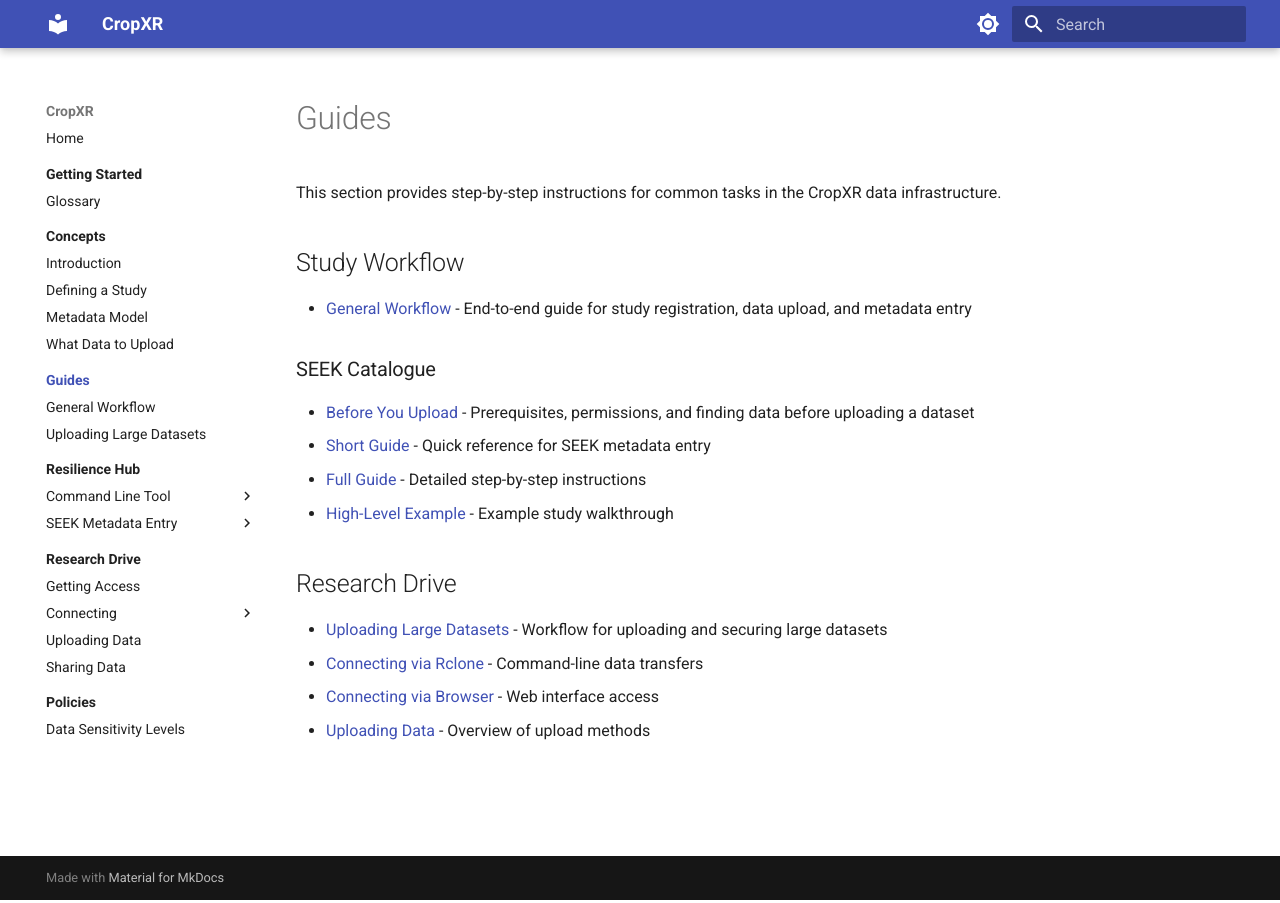
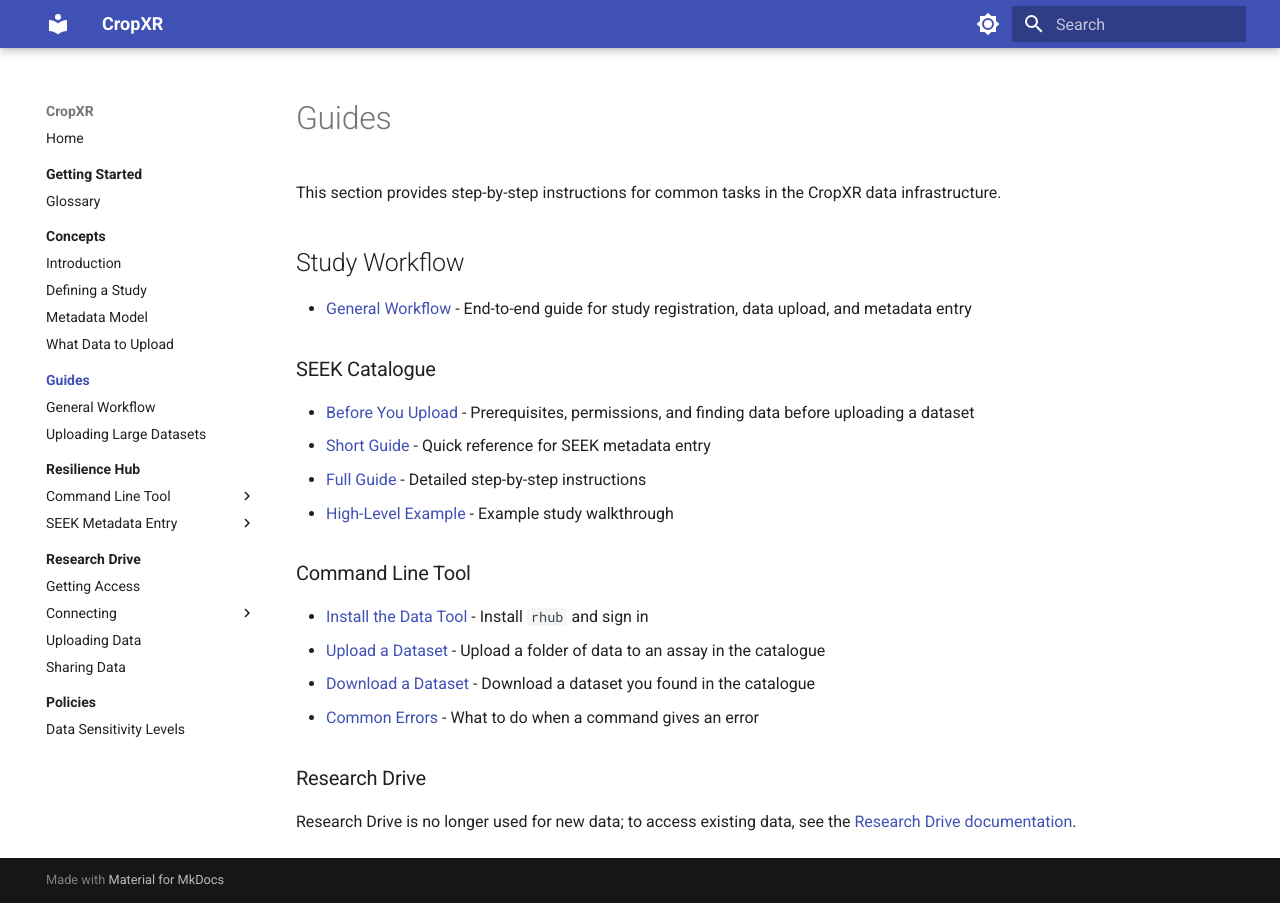
Before and after one commit to CropXR/documentation, an MkDocs documentation site: the page built from docs/guides/index.md, in a window 1280 px wide. Built offline with MkDocs 1.6.1 and Material for MkDocs 9.7.7, drawn with Linux system fonts in a browser that asks for light colours.

Commit message:
Add command line tool to guides and shorten Research Drive section

```diff
--- a/docs/guides/index.md
+++ b/docs/guides/index.md
@@ -13,9 +13,13 @@
 - [Full Guide](../resilience-hub/seek/full-guide.md) - Detailed step-by-step instructions
 - [High-Level Example](../resilience-hub/seek/high-level-example.md) - Example study walkthrough
 
-## Research Drive
+### Command Line Tool
 
-- [Uploading Large Datasets](uploading-large-datasets.md) - Workflow for uploading and securing large datasets
-- [Connecting via Rclone](../research-drive/connecting/via-rclone.md) - Command-line data transfers
-- [Connecting via Browser](../research-drive/connecting/via-browser.md) - Web interface access
-- [Uploading Data](../research-drive/uploading-data.md) - Overview of upload methods
+- [Install the Data Tool](../resilience-hub/cli-tool/cli-install.md) - Install `rhub` and sign in
+- [Upload a Dataset](../resilience-hub/cli-tool/cli-upload.md) - Upload a folder of data to an assay in the catalogue
+- [Download a Dataset](../resilience-hub/cli-tool/cli-download.md) - Download a dataset you found in the catalogue
+- [Common Errors](../resilience-hub/cli-tool/cli-common-errors.md) - What to do when a command gives an error
+
+### Research Drive
+
+Research Drive is no longer used for new data; to access existing data, see the [Research Drive documentation](../research-drive/index.md).
```
